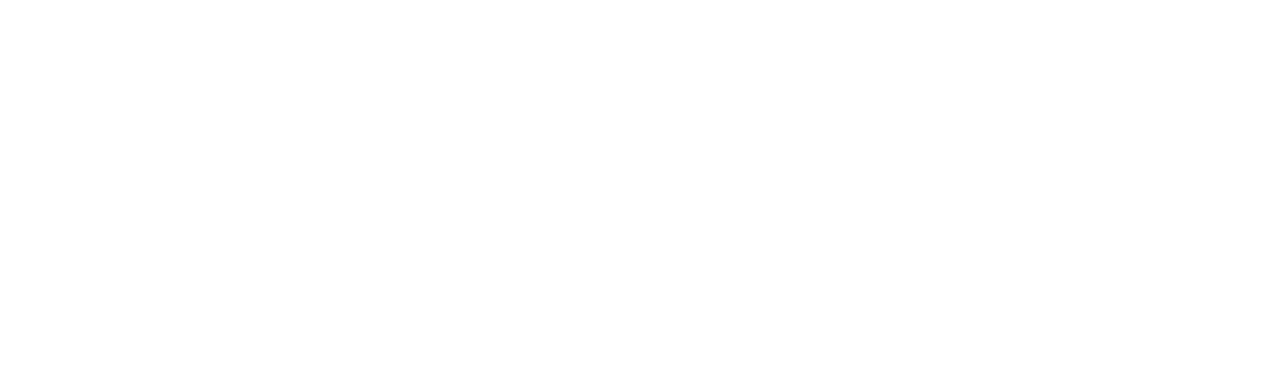
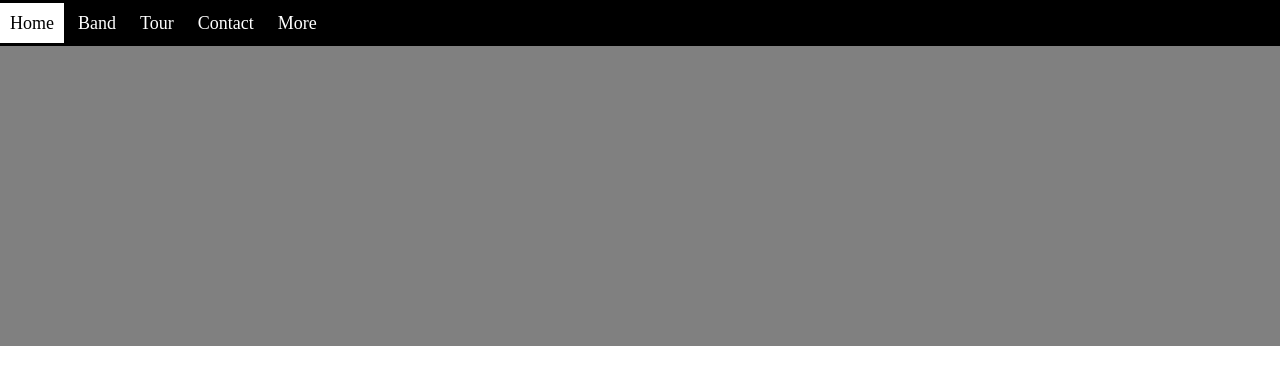
Before and after one commit to HaiNguyen26/F8-HTML-CSS-Learning, a plain HTML site: page index.html in a window 1280 px wide. Drawn offline with Linux system fonts and the light colour scheme; files that its build step writes are made by us from their sources.

Commit message:
Header vs Menu

```diff
--- a/assest/css/style.css
+++ b/assest/css/style.css
@@ -0,0 +1,78 @@
+* {
+    padding: 0;
+    margin: 0;
+    box-sizing: border-box;
+    /* Giúp việc xác định kích thước layout dễ hơn */
+}
+
+
+#main {}
+
+/* Phần đầu trang */
+#header {
+    height: 46px;
+    /* Chiều cao của header */
+    background-color: black;
+    /* Màu nền đen */
+}
+
+/* Các mục trong menu (Home, Band, Tour, ...) */
+#Menu li {
+    display: inline-block;
+    /* Hiển thị các mục trên cùng một hàng */
+    line-height: 46px;
+    /* Căn giữa chữ theo chiều dọc */
+    position: relative;
+    /* Tạo vị trí tương đối để làm gốc cho menu con */
+
+}
+
+/* Thêm khoảng đệm cho các thẻ link trong menu */
+#Menu li a {
+    padding: 10px;
+}
+
+/* Hiệu ứng khi di chuột vào mục menu */
+#Menu li:hover a {
+    color: black;
+    /* Đổi màu chữ thành đen */
+    background-color: white;
+    /* Đổi màu nền thành trắng */
+
+}
+
+/* Định dạng cho các thẻ link trong menu */
+#Menu li a {
+    text-decoration: none;
+    /* Bỏ gạch chân */
+    color: white;
+    /* Màu chữ trắng */
+    font-size: 18px;
+    /* Cỡ chữ */
+}
+
+/* Menu con (ẩn mặc định) */
+#Menu .sub-nav {
+    display: none;
+    /* Ẩn menu con đi */
+    position: absolute;
+    /* Đưa menu con ra khỏi luồng bình thường của trang */
+}
+
+/* Hiệu ứng khi di chuột vào mục cha, menu con sẽ hiện ra */
+#Menu li:hover .sub-nav {
+    display: block;
+    /* Hiện menu con dưới dạng khối */
+}
+
+/* Phần slider/banner */
+#slider {
+    background-color: gray;
+    /* Màu nền xám */
+    height: 300px;
+    /* Chiều cao 300px */
+}
+
+#contetnt {}
+
+#footer {}
--- a/index.html
+++ b/index.html
@@ -5,16 +5,29 @@
     <meta charset="UTF-8">
     <meta name="viewport" content="width=device-width, initial-scale=1.0">
     <title>Document</title>
-    <link rel="stylesheet" href="style.css">
+    <link rel="stylesheet" href="assest/css/style.css">
 </head>
 
 <body>
     <div id="main">
-        <div id="Header"></div>
-        <div id="Silder"></div>
+        <div id="header">
+            <ul id="Menu">
+                <li><a href="">Home</a></li>
+                <li><a href="">Band</a></li>
+                <li><a href="">Tour</a></li>
+                <li><a href="">Contact</a></li>
+                <li>
+                    <a href="">More</a>
+                    <ul class="sub-nav">
+                        <li><a href="">Merchandise</a></li>
+                        <li><a href="">Extras</a></li>
+                        <li><a href="">Media</a></li>
+                    </ul>
+                </li>
+        </div>
+        <div id="slider"></div>
         <div id="Content"></div>
         <div id="Footer"></div>
-
 
     </div>
 </body>
```
Also changed, not shown: assest/css/img_la.jpg (added).
